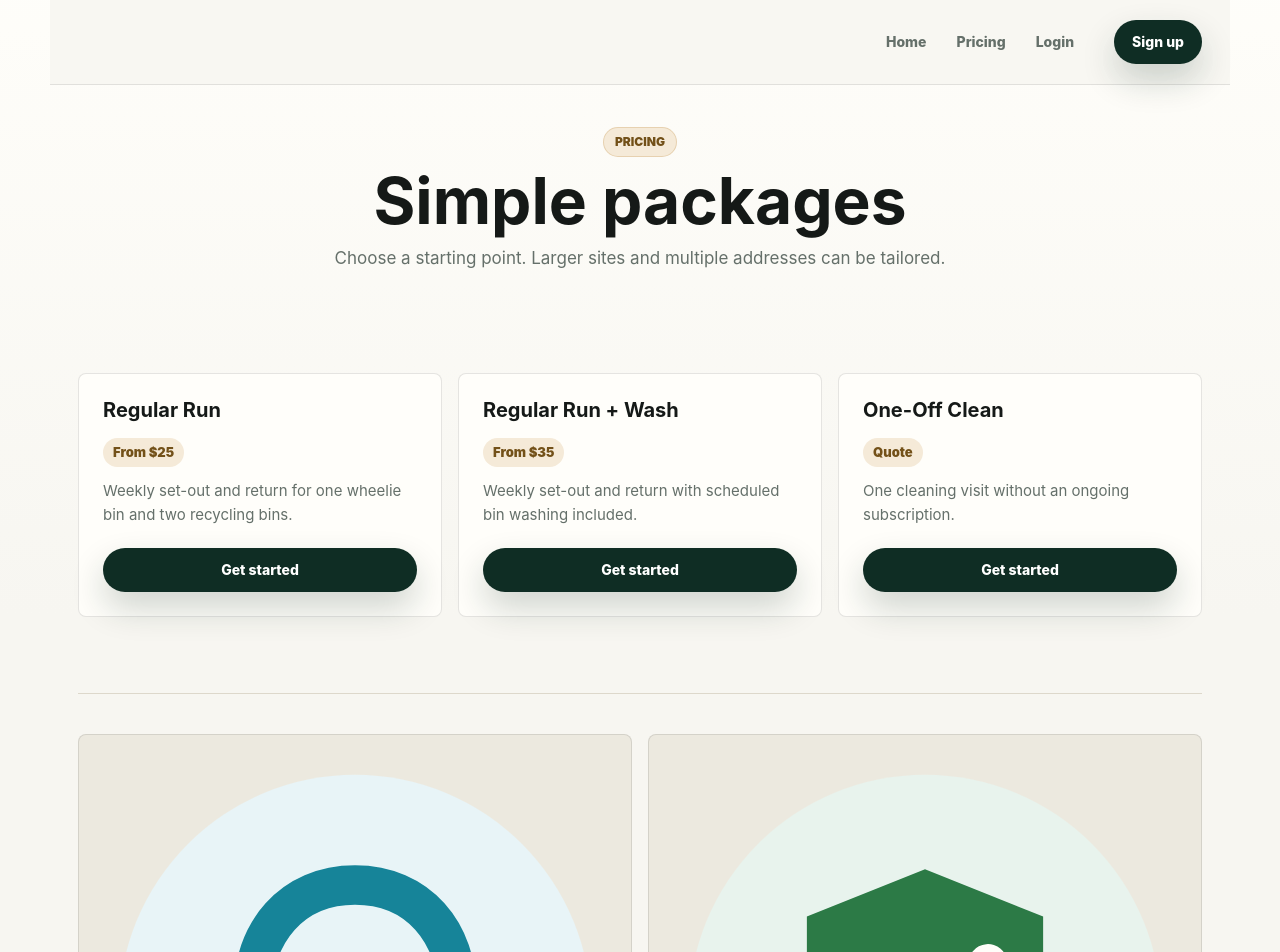
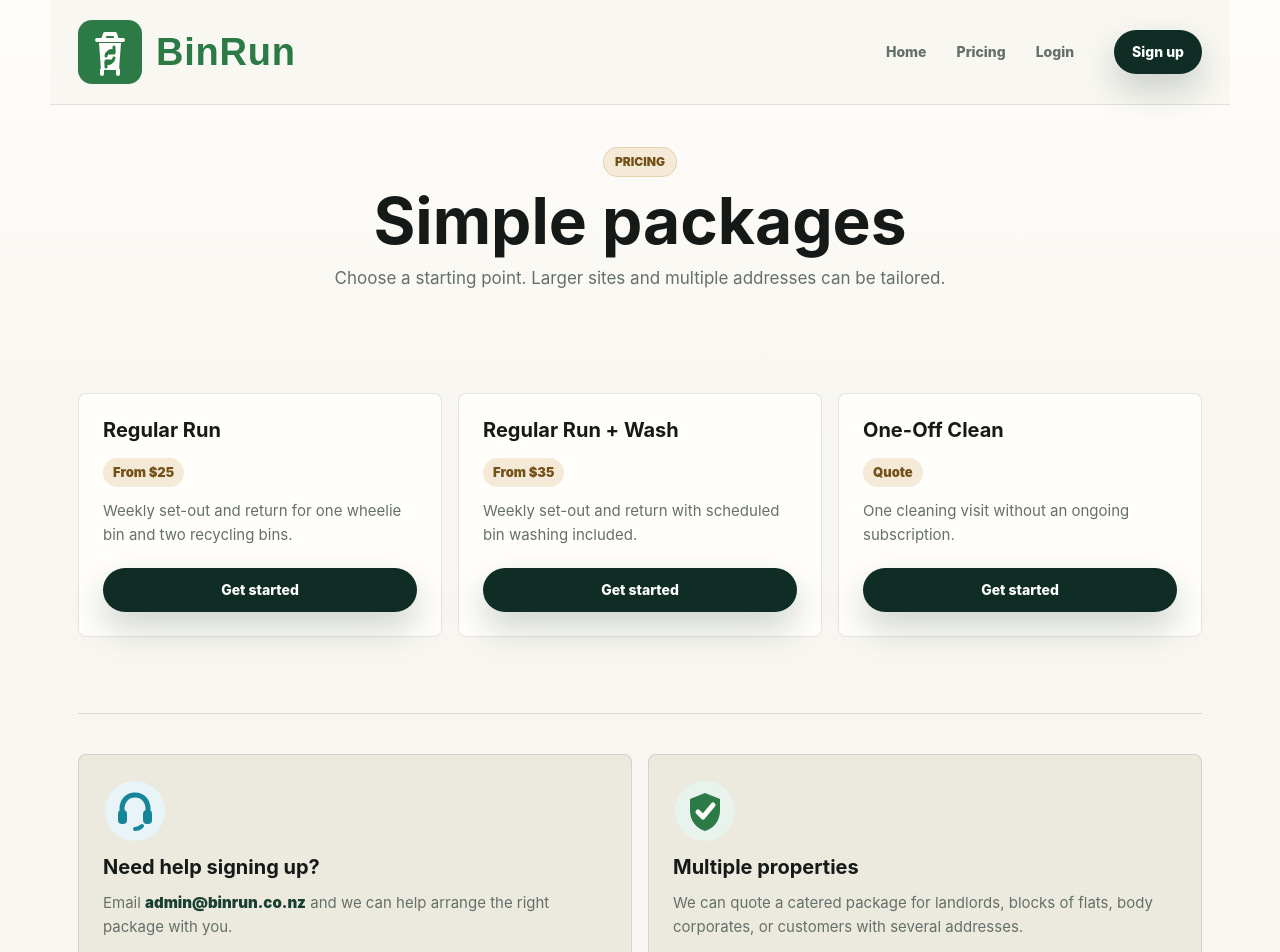
Before and after one commit to angelacollings/binrun, a Next.js app: page /pricing in a window 1280 px wide. Shown: the top 952 px of the page. Built offline with nearby package versions, Linux system fonts and the light colour scheme.

Commit message:
Optimize static images with Next Image

```diff
--- a/app/(app)/Shell.tsx
+++ b/app/(app)/Shell.tsx
@@ -1,4 +1,5 @@
 import type { ReactNode } from 'react';
+import Image from 'next/image';
 
 import { logout } from '../(auth)/actions';
 import styles from '../app.module.css';
@@ -12,7 +13,7 @@ export function Shell({ children }: ShellProps) {
     <div className={styles.shell}>
       <header className={styles.header}>
         <div className={styles.brand}>
-          <img alt="BinRun" src="/brand/binrun-logo.svg" />
+          <Image alt="BinRun" height={64} src="/brand/binrun-logo.svg" width={238} />
         </div>
         <form action={logout}>
           <button className={styles.button} type="submit">
--- a/app/pricing/page.tsx
+++ b/app/pricing/page.tsx
@@ -1,4 +1,5 @@
 import Link from 'next/link';
+import Image from 'next/image';
 
 import styles from '../page.module.css';
 import { publicServicePackages } from '@/lib/service-packages';
@@ -14,7 +15,7 @@ export default function PricingPage() {
     <div className={styles.page}>
       <header className={styles.header}>
         <Link className={styles.brand} href="/">
-          <img alt="BinRun" src="/brand/binrun-logo.svg" />
+          <Image alt="BinRun" height={64} src="/brand/binrun-logo.svg" width={238} />
         </Link>
         <nav aria-label="Primary navigation">
           <Link href="/">Home</Link>
@@ -48,7 +49,13 @@ export default function PricingPage() {
 
         <section className={styles.helpGrid} aria-label="Pricing help">
           <article>
-            <img alt="" aria-hidden="true" src="/brand/icon-support.svg" />
+            <Image
+              alt=""
+              aria-hidden="true"
+              height={64}
+              src="/brand/icon-support.svg"
+              width={64}
+            />
             <h2>Need help signing up?</h2>
             <p>
               Email <a href="mailto:admin@binrun.co.nz">admin@binrun.co.nz</a> and we can help
@@ -56,7 +63,13 @@ export default function PricingPage() {
             </p>
           </article>
           <article>
-            <img alt="" aria-hidden="true" src="/brand/icon-secure.svg" />
+            <Image
+              alt=""
+              aria-hidden="true"
+              height={64}
+              src="/brand/icon-secure.svg"
+              width={64}
+            />
             <h2>Multiple properties</h2>
             <p>
               We can quote a catered package for landlords, blocks of flats, body corporates, or
```
